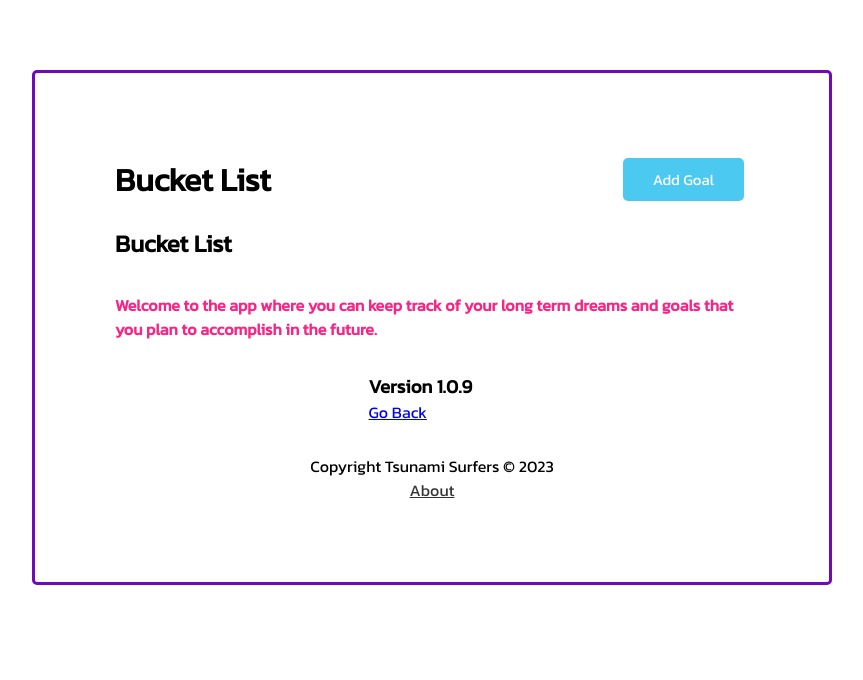
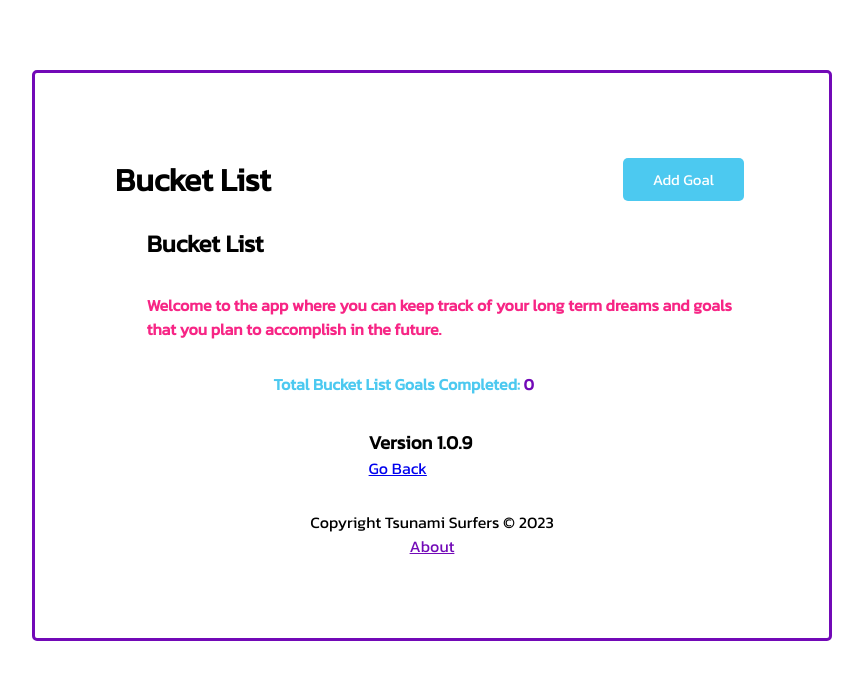
Before and after one commit to Stat1c-Null/BucketList-vue, a Vue app: page /about in a window 1280 px wide. Shown: the top 680 px of the page, without its empty margins (208-1071 px from the left). Built offline with nearby package versions, Linux system fonts and the light colour scheme.

Commit message:
Started working on stat number and calendar

```diff
--- a/db.json
+++ b/db.json
@@ -20,6 +20,13 @@
       "reminder": false,
       "done": false,
       "id": 4
+    },
+    {
+      "text": "Swim in a dead sea",
+      "day": "June 2026",
+      "reminder": false,
+      "done": false,
+      "id": 5
     }
   ]
 }
--- a/package.json
+++ b/package.json
@@ -14,7 +14,9 @@
     "core-js": "^3.8.3",
     "json-server": "^0.17.0",
     "vue": "^3.2.13",
-    "vue-router": "^4.0.13"
+    "vue-datepicker": "^1.3.0",
+    "vue-router": "^4.0.13",
+    "vuetify": "^3.2.1"
   },
   "devDependencies": {
     "@babel/core": "^7.12.16",
--- a/src/components/AddTask.vue
+++ b/src/components/AddTask.vue
@@ -25,7 +25,7 @@
                 text: '',
                 day: '',
                 reminder: false,
-                done: false
+                done: false,
             }
         },
         methods: {
--- a/src/components/Footer.vue
+++ b/src/components/Footer.vue
@@ -2,7 +2,7 @@
     <footer>
         <p>Copyright Tsunami Surfers &copy; 2023</p>
         <!--Stop showing title when clicked on About page-->
-        <router-link @click="$emit('toggle-add-button-off')" to="/about">About</router-link>
+        <router-link @click="$emit('toggle-add-button-off')" to="/about" class="link">About</router-link>
     </footer>
 </template>
 
@@ -13,6 +13,13 @@
 </script>
 
 <style scoped>
+    .link {
+        color: #7209b7;
+    }
+    .link:hover {
+        color: #f72585;
+    }
+
     a {
         color: #333;
     }
--- a/src/views/About.vue
+++ b/src/views/About.vue
@@ -1,6 +1,7 @@
 <template>
-    <h2>Bucket List</h2>
+    <h2 id="title">Bucket List</h2>
     <h4 id="desc">Welcome to the app where you can keep track of your long term dreams and goals that you plan to accomplish in the future.</h4>
+    <h4 id="goals">Total Bucket List Goals Completed: <span id="num">0</span></h4>
     <div id="info">
         <h3>Version 1.0.9</h3>
         <router-link @click="turnAddButtonOn" to="/">Go Back</router-link>
@@ -21,13 +22,28 @@
 </script>
 
 <style>
+    #num {
+        color: #7209b7;
+    }
+
+    #goals {
+        margin-bottom: 5%;
+        margin-left: 25%;
+        color: #4cc9f0;
+    }
+
     #info {
         margin-left: 40%;
     }
 
     #desc {
         margin: 5% 0;
+        margin-left: 5%;
         color: #f72585;
     }
 
+    #title {
+        margin-left: 5%;
+    }
+
 </style>
```
Also changed, not shown: 1 other file (tests, documents, lock files or other folders).
